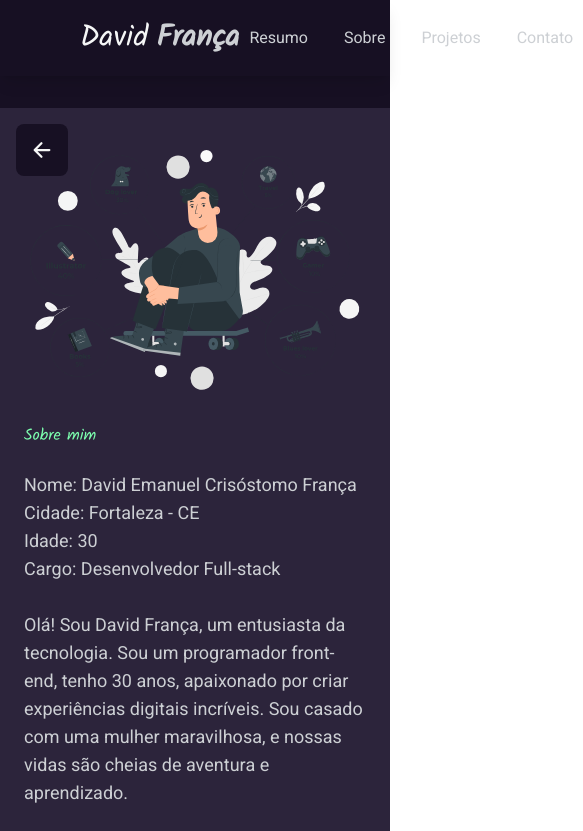
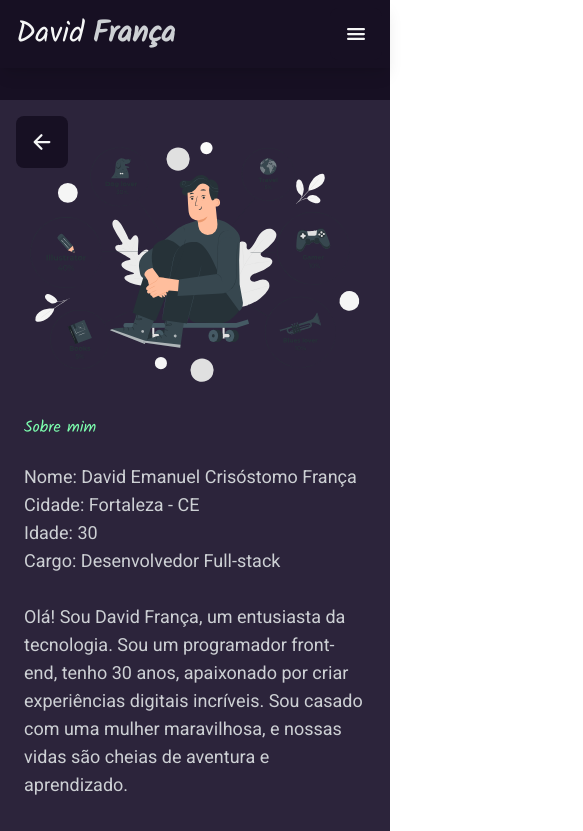
Before and after one commit to david-franca/portfolio, a Next.js app: page /about in a window 390 px wide. Shown: the top 831 px of the page, 583 px wide, since content can reach past the window. Built offline with nearby package versions, Linux system fonts and the light colour scheme.

Commit message:
add mobile button on nav

```diff
--- a/src/components/IconButton.tsx
+++ b/src/components/IconButton.tsx
@@ -24,7 +24,7 @@ export function IconButton({
   return (
     <HButton
       {...props}
-      className={`flex w-fit h-fit p-3 gap-2 rounded-lg border-2 border-transparent focus:border-light-text-primary dark:focus:border-dark-text-primary transition-colors ease-out duration-300 text-light-text-primary dark:text-dark-text-primary *:w-6 *:h-6 ${variantClasses[variant]}`}
+      className={`flex w-fit h-fit p-3 gap-2 rounded-lg border-2 border-transparent focus:border-light-text-primary dark:focus:border-dark-text-primary transition-colors ease-out duration-300 text-light-text-primary dark:text-dark-text-primary *:w-6 *:h-6 ${variantClasses[variant]} ${props.className}`}
     >
       {children}
     </HButton>
--- a/src/components/NavBar.tsx
+++ b/src/components/NavBar.tsx
@@ -1,6 +1,6 @@
 "use client";
 
-import { IoLanguage, IoMoon, IoSunny } from "react-icons/io5";
+import { IoClose, IoLanguage, IoMenu, IoMoon, IoSunny } from "react-icons/io5";
 
 import { useRefs } from "@/context";
 
@@ -29,7 +29,7 @@ export function NavBar() {
     ref.current?.scrollIntoView({ behavior: "smooth" });
   };
   return (
-    <nav className="flex w-full px-20 py-4 bg-light-surface-background dark:bg-dark-surface-background shadow-lg sticky top-0 justify-between items-center z-10">
+    <nav className="flex w-full pl-4 py-2 pr-2 md:px-20 md:py-4 bg-light-surface-background dark:bg-dark-surface-background shadow-lg sticky top-0 justify-between items-center z-10">
       <div>
         <Link href={"/"} className="flex gap-2">
           <span className="text-light-text-primary dark:text-dark-text-primary font-kalam text-3xl font-light">
@@ -40,7 +40,10 @@ export function NavBar() {
           </span>
         </Link>
       </div>
-      <div className="flex gap-4 flex-row items-center">
+      <IconButton className="md:hidden">
+        <IoMenu />
+      </IconButton>
+      <div className="gap-4 flex-row items-center hidden md:flex">
         <MenuItem label="Resumo" onClick={() => scrollToSection(resumeRef)} />
         <MenuItem label="Sobre" onClick={() => scrollToSection(aboutRef)} />
         <MenuItem
```
